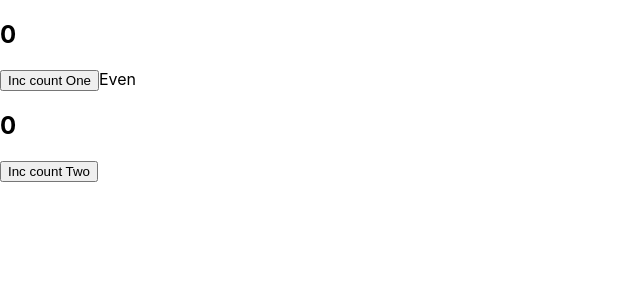
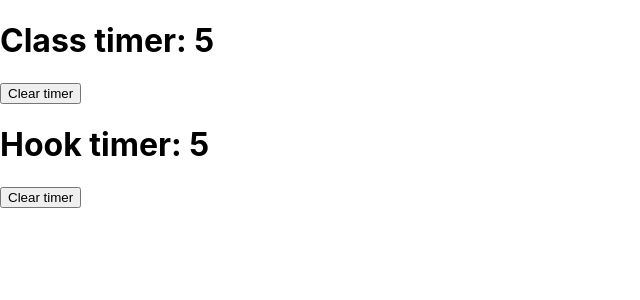
Before and after one commit to InLineA/React, a React (Create React App) app in the folder react-hooks/: page / in a window 1280 px wide. Shown: the top 300 px of the page, without its empty margins (0-640 px from the left). Built offline with nearby package versions, Linux system fonts and the light colour scheme.

Commit message:
useRef()

```diff
--- a/react-hooks/src/App.js
+++ b/react-hooks/src/App.js
@@ -1,10 +1,12 @@
 import React from 'react';
-import Conter from './components/useMemo/Conter';
+import ClassTimer from './components/useRef/ClassTimer';
+import HookTimer from './components/useRef/HookTimer';
 
 function App() {
   return (
     <div>
-      <Conter />
+      <ClassTimer />
+      <HookTimer />
     </div>
   );
 }
--- /dev/null
+++ b/react-hooks/src/components/useRef/ClassTimer.js
@@ -0,0 +1,34 @@
+import React, { Component } from 'react'
+
+class ClassTimer extends Component {
+    interval
+
+    constructor(props) {
+        super(props)
+
+        this.state = {
+            timer: 0
+        }
+    }
+
+    componentDidMount() {
+        this.interval = setInterval(() => {
+            this.setState( prevState => ({timer: prevState.timer + 1}) )
+        }, 1000)
+    }
+
+    componentWillUnmount() {
+        clearInterval(this.interval)
+    }
+
+    render() {
+        return (
+            <div>
+                <h1>Class timer: {this.state.timer}</h1>
+                <button onClick={() => clearInterval(this.interval)} >Clear timer</button>
+            </div>
+        )
+    }
+}
+
+export default ClassTimer
--- /dev/null
+++ b/react-hooks/src/components/useRef/HookTimer.js
@@ -0,0 +1,22 @@
+import React, { useEffect, useState, useRef } from 'react'
+
+function HookTimer() {
+    const [timer, setTimer] = useState(0)
+    const intervalRef = useRef()
+
+    useEffect(() => {
+        intervalRef.current = setInterval(() => {
+            setTimer(prev => prev + 1)
+        }, 1000)
+        return () => clearInterval(intervalRef.current)
+    }, [])
+
+    return (
+        <div>
+            <h1>Hook timer: {timer}</h1>
+            <button onClick={() => clearInterval(intervalRef.current)}>Clear timer</button>
+        </div>
+    )
+}
+
+export default HookTimer
```
Also changed, not shown: react-hooks/src/components/useRef/FocusInput.js (added, +18 -0 lines).
